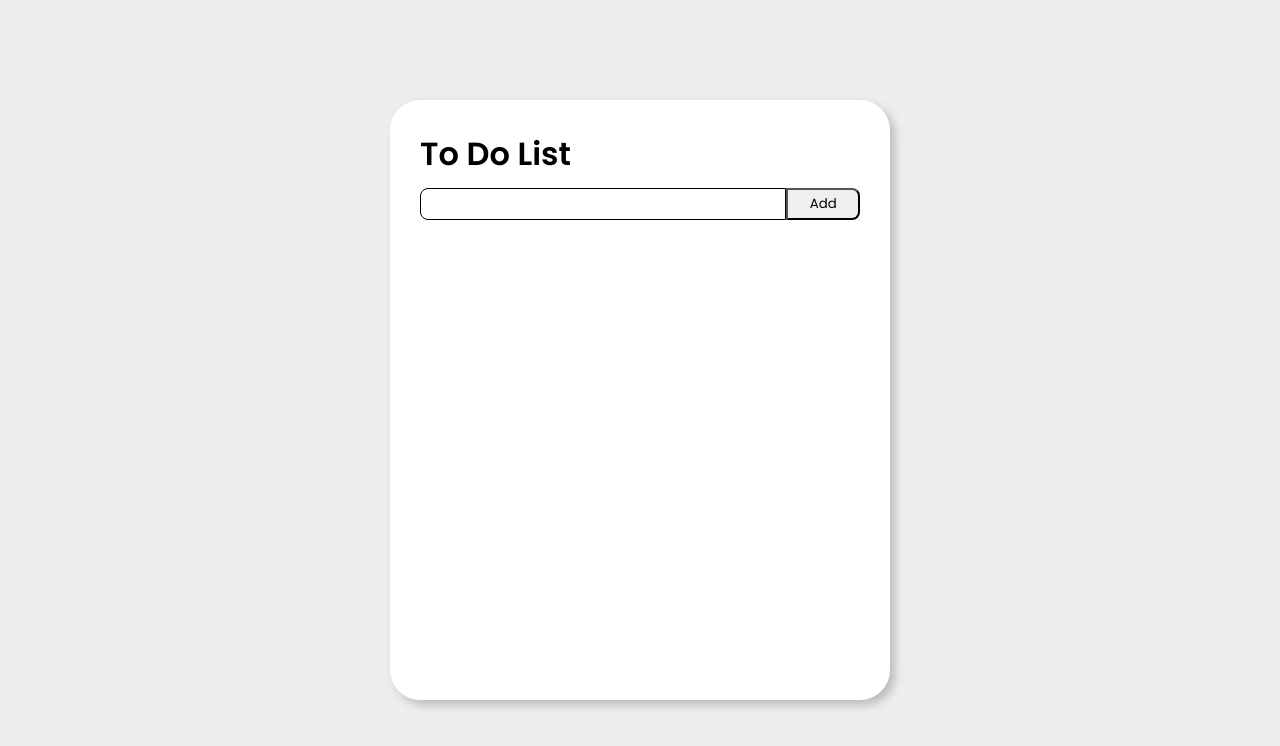
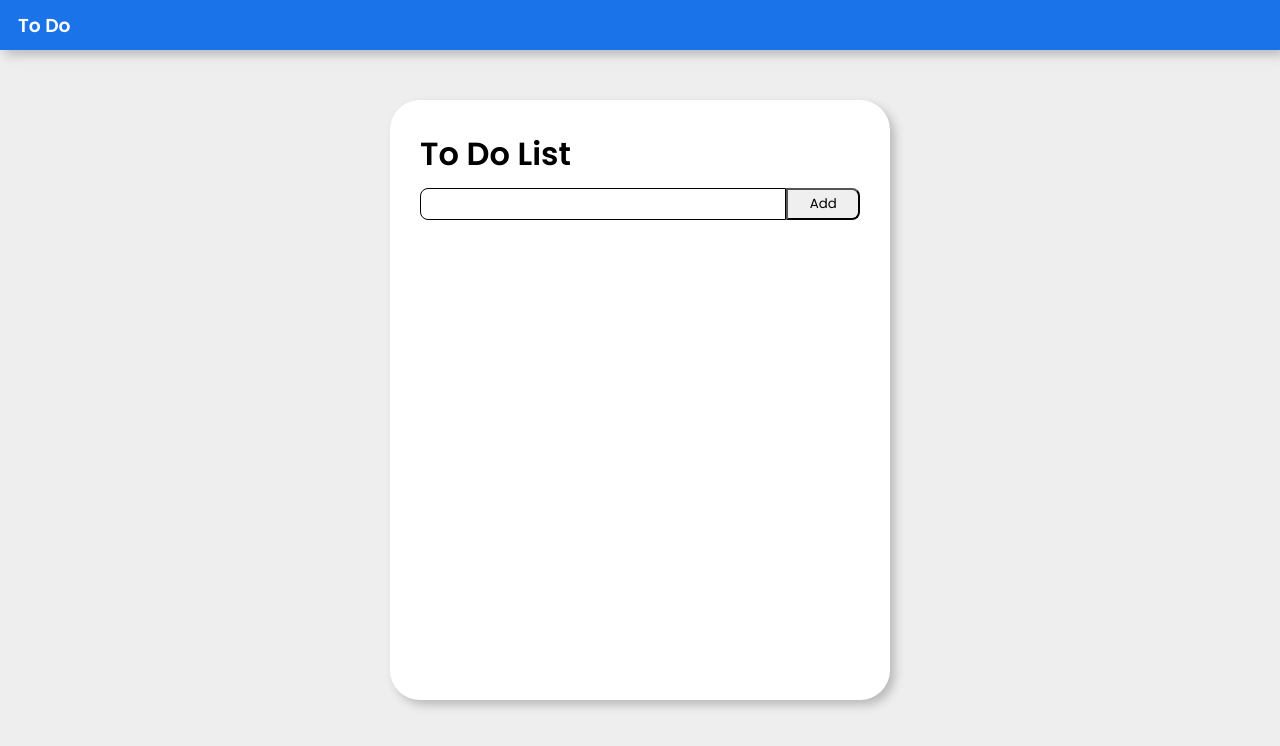
Before and after one commit to Brian-Magnuson/to-do-list-workshop, a React (Vite) app: page / in a window 1280 px wide. Shown: the top 746 px of the page. Built offline with nearby package versions, Linux system fonts and the light colour scheme.

Commit message:
Added header component and allowed addition of multiple lists

```diff
--- a/src/App.tsx
+++ b/src/App.tsx
@@ -1,9 +1,11 @@
 import React from 'react';
+import Header from './components/Header';
 import ListContainer from './components/ListContainer';
 
 export default function App() {
   return (
     <>
+      <Header />
       <ListContainer />
     </>
   );
--- /dev/null
+++ b/src/components/Header.tsx
@@ -0,0 +1,9 @@
+import React from 'react';
+
+export default function Header() {
+  return (
+    <header className='header'>
+      <h3>To Do</h3>
+    </header>
+  );
+}
--- a/src/index.css
+++ b/src/index.css
@@ -4,16 +4,20 @@
   box-sizing: border-box;
 }
 
-body {
+#root {
   /* self align */
   height: 100vh;
+  padding: 0 20px;
   /* self style */
   background: #eee;
   font-family: 'Poppins', sans-serif;
   /* content align */
   display: flex;
+  flex-direction: row;
+  gap: 30px;
   justify-content: center;
   align-items: center;
+  overflow-x: auto;
 }
 
 .material-symbols-outlined {
@@ -24,8 +28,26 @@ body {
     'opsz' 48
 }
 
+.header {
+  /* self align */
+  position: absolute;
+  top: 0;
+  width: 100%;
+  height: 50px;
+  /* self style */
+  background: #1A73E8;
+  color: white;
+  box-shadow: 5px 5px 10px #bbb;
+  /* content align */
+  display: flex;
+  flex-direction: row;
+  align-items: center;
+  padding-left: 18px;
+}
+
 .list-container {
   /* self align */
+  min-width: 300px;
   width: 70vw;
   max-width: 500px;
   height: 75vh;
```
